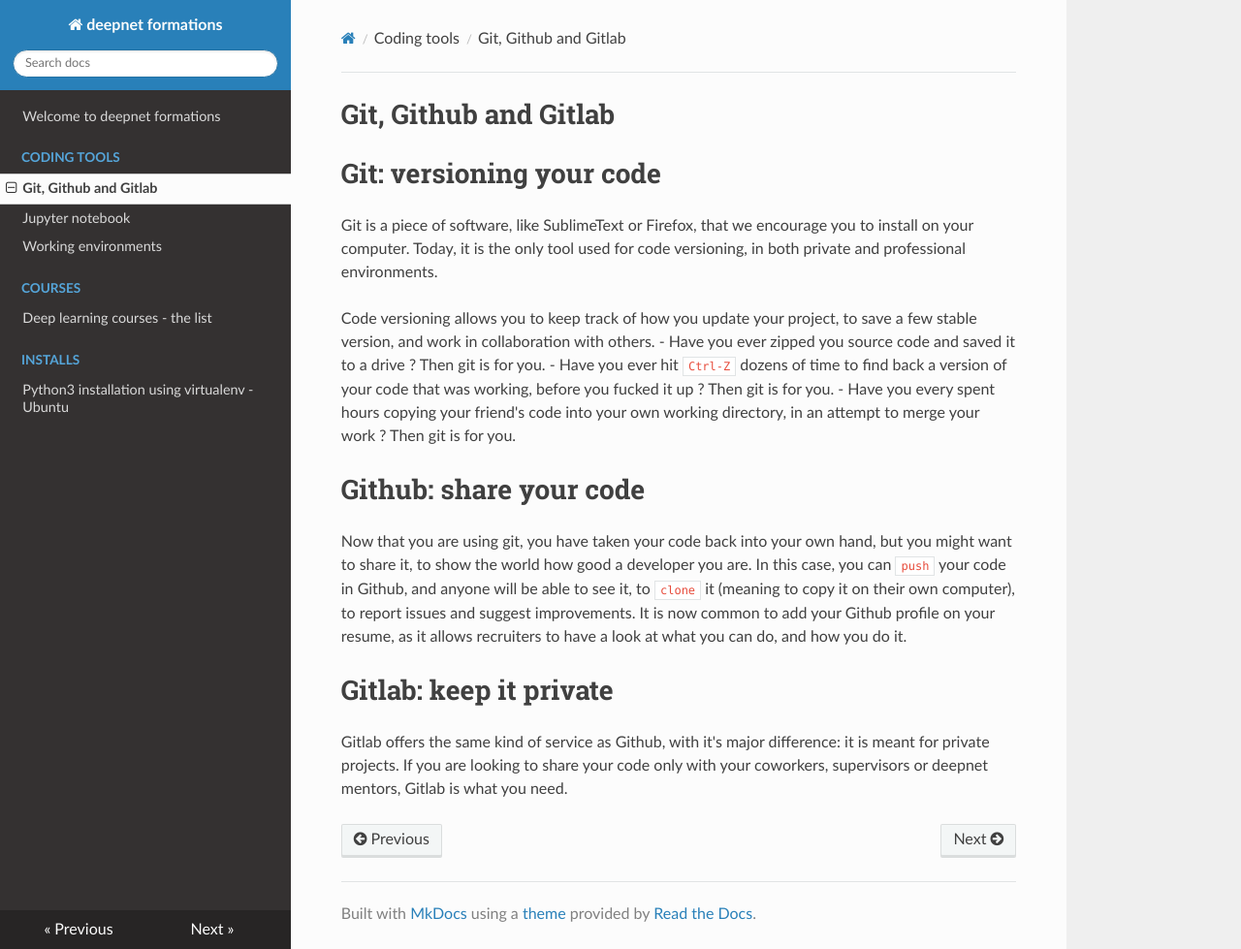
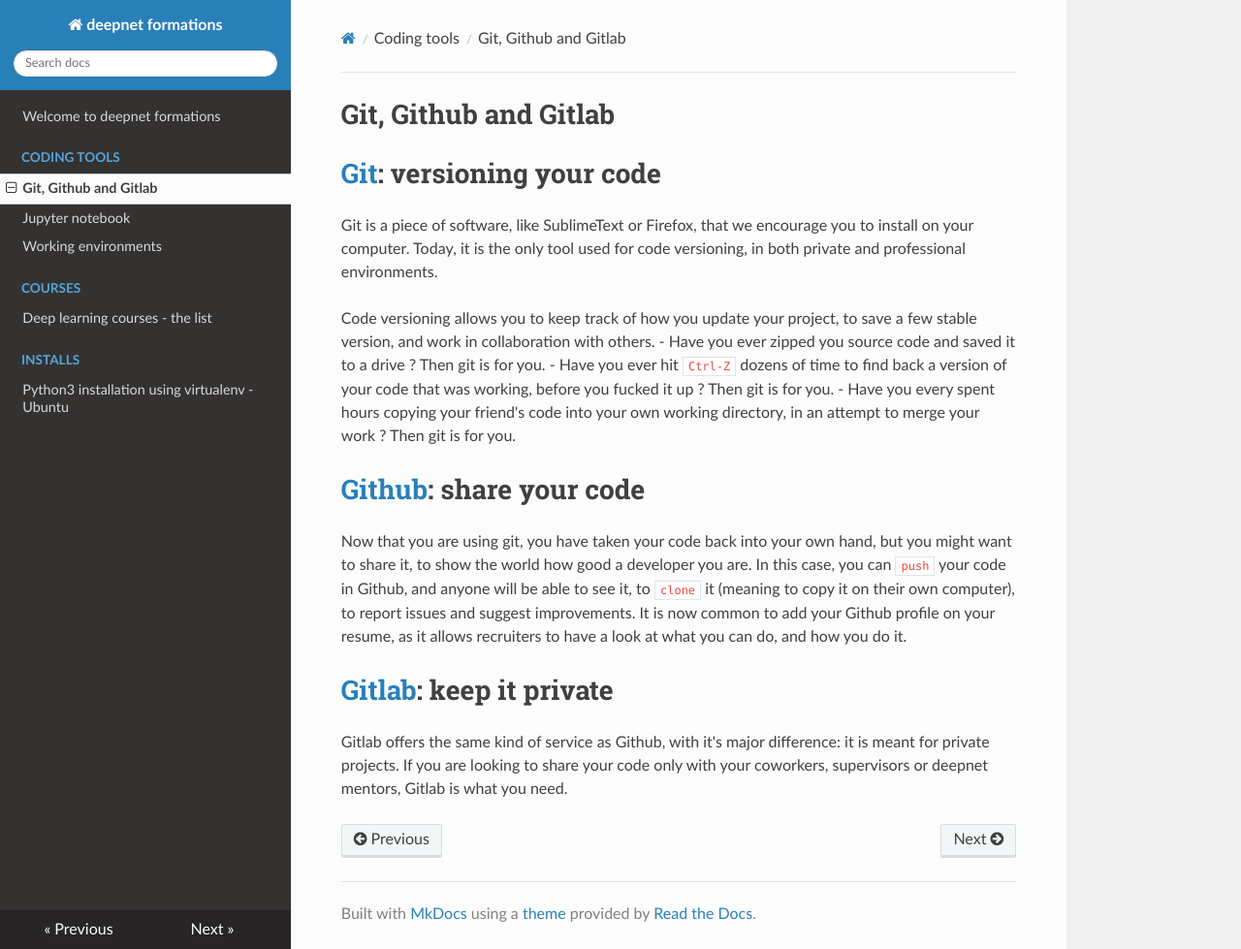
Before and after one commit to deepnetteam/formation, an MkDocs documentation site: the page built from docs/coding_tools/git.md, in a window 1280 px wide and 979 px high. Shown: the whole window at 97% size. Built offline with MkDocs 1.6.1, drawn with Linux system fonts in a browser that asks for light colours; nearby versions of some CDN libraries; part of the change alters nothing that is shown.

Commit message:
Add links to git tutorial

```diff
--- a/docs/coding_tools/git.md
+++ b/docs/coding_tools/git.md
@@ -1,7 +1,7 @@
 Git, Github and Gitlab
 =================
 
-# Git: versioning your code
+# [Git](https://git-scm.com/): versioning your code
 Git is a piece of software, like SublimeText or Firefox, that we encourage you to install on your computer. Today, it is the only tool used for code versioning, in both private and professional environments.
 
 Code versioning allows you to keep track of how you update your project, to save a few stable version, and work in collaboration with others.
@@ -9,9 +9,9 @@ Code versioning allows you to keep track of how you update your project, to save
 - Have you ever hit `Ctrl-Z` dozens of time to find back a version of your code that was working, before you fucked it up ? Then git is for you.
 - Have you every spent hours copying your friend's code into your own working directory, in an attempt to merge your work ? Then git is for you.
 
-# Github: share your code
+# [Github](https://github.com/): share your code
 Now that you are using git, you have taken your code back into your own hand, but you might want to share it, to show the world how good a developer you are. In this case, you can `push` your code in Github, and anyone will be able to see it, to `clone` it (meaning to copy it on their own computer), to report issues and suggest improvements.
 It is now common to add your Github profile on your resume, as it allows recruiters to have a look at what you can do, and how you do it.
 
-# Gitlab: keep it private
+# [Gitlab](https://gitlab.com/): keep it private
 Gitlab offers the same kind of service as Github, with it's major difference: it is meant for private projects. If you are looking to share your code only with your coworkers, supervisors or deepnet mentors, Gitlab is what you need.
```
